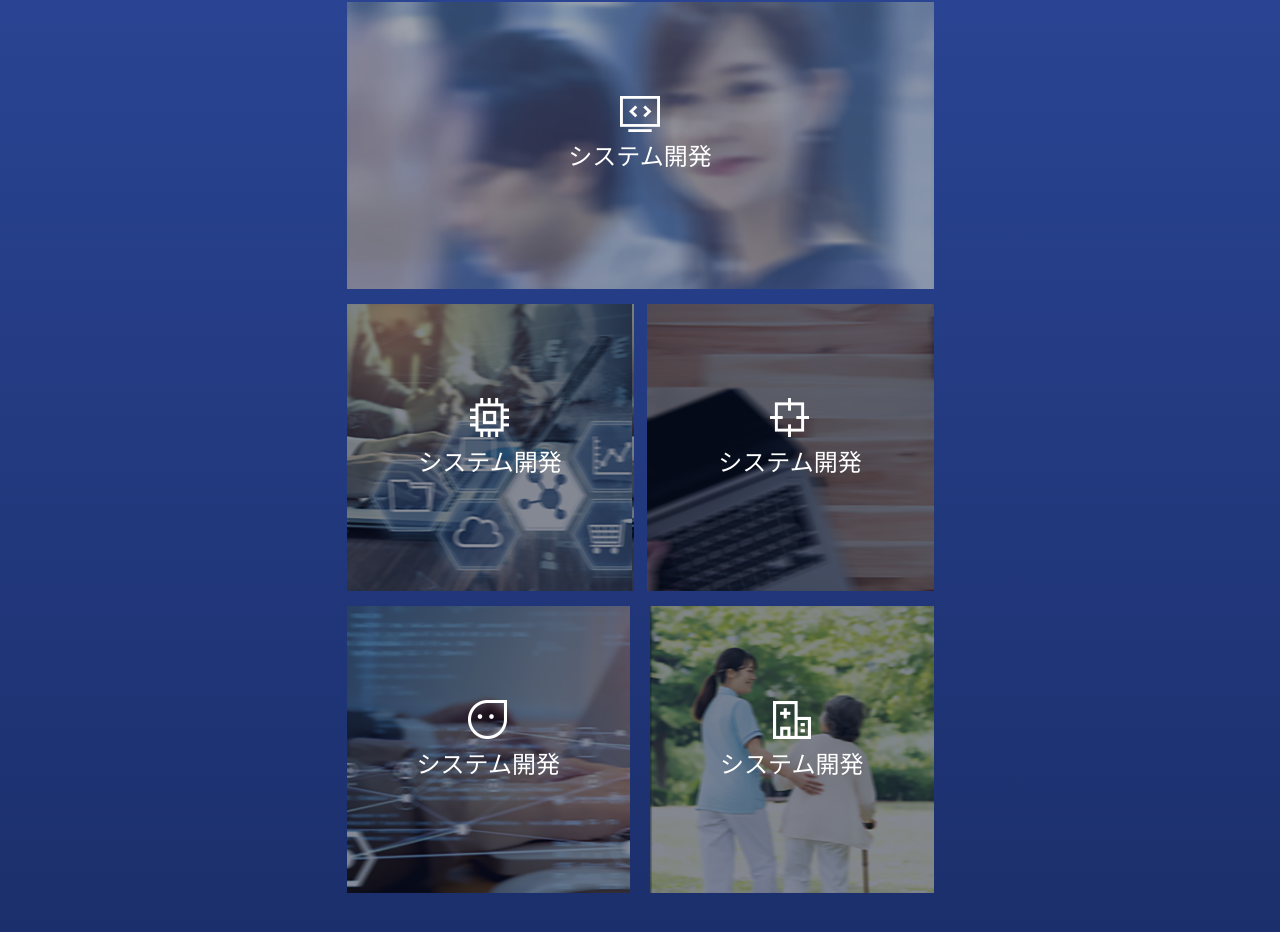
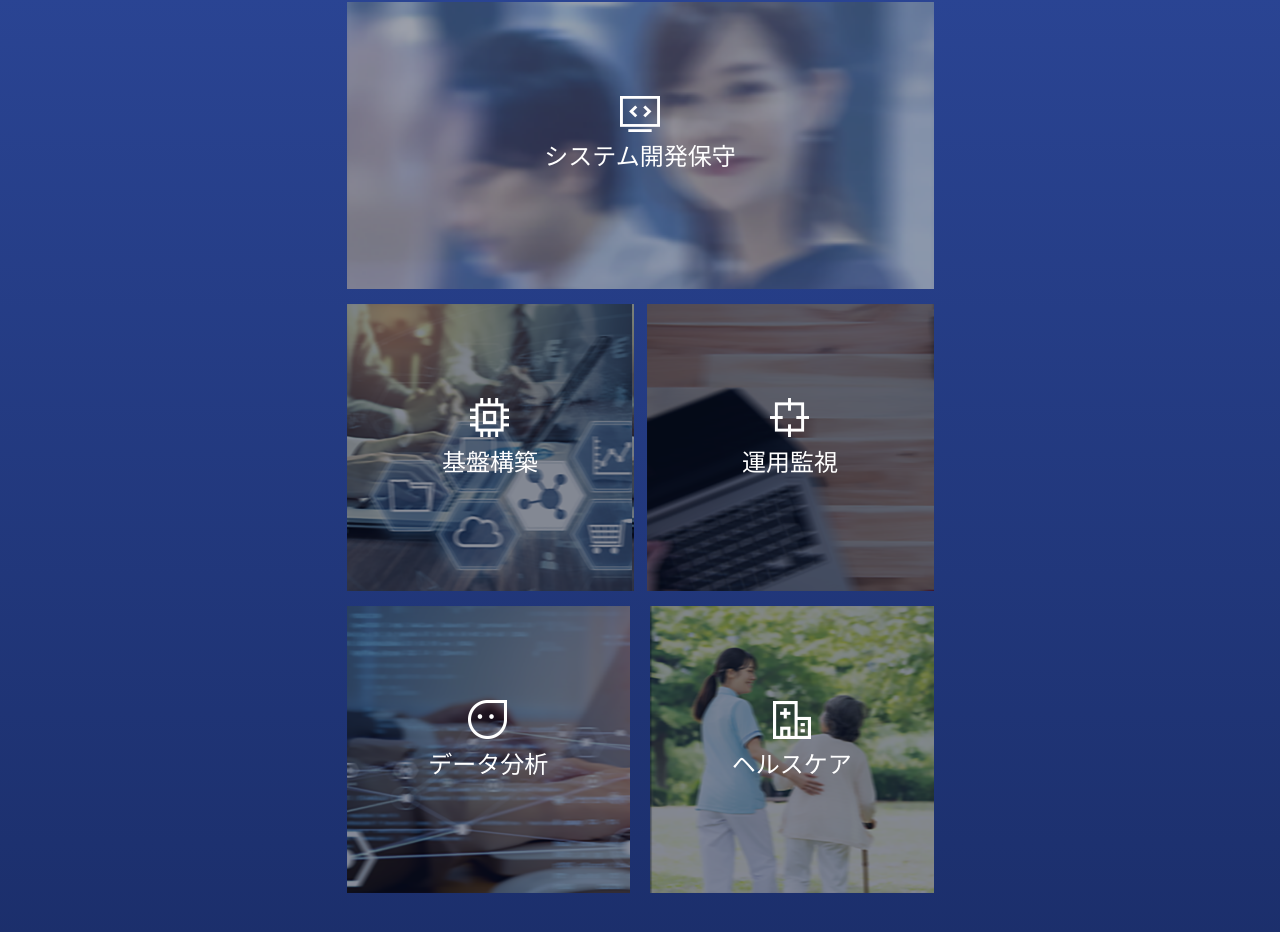
Before and after one commit to QrayTec/bighandz-www, a Nuxt app: page /index in a window 1280 px wide. Shown: the part 1070-2002 px from the top of the page. Built offline with nearby package versions, Linux system fonts and the light colour scheme.

Commit message:
🐛 更新主な業務的title

```diff
--- a/components/Main_tasks.vue
+++ b/components/Main_tasks.vue
@@ -12,7 +12,7 @@
                 <img src="~/assets/index_image/icon_kaifayewu.png" alt="icon_kaifayewu">
               </div>
               <div class="Card_Title">
-                システム開発
+                システム開発保守
               </div>
               <div class="Card_Text animate__fadeInUp animate__animated animate-hover">
                 <p>主な業務経験は製造、流通関係です。</p>
@@ -30,7 +30,7 @@
                   <img src="~/assets/index_image/icon_jijianyewu-01.png" alt="icon_kaifayewu">
                 </div>
                 <div class="Card_Title">
-                  システム開発
+                  基盤構築
                 </div>
                 <div class="Card_Text animate__fadeInUp animate__animated animate-hover">
                   <p>主な業務経験は製造、流通関係です。</p>
@@ -46,7 +46,7 @@
                 </div>
                 <div class="Card3_Content">
                   <div class="Card_Title">
-                    システム開発
+                    運用監視
                   </div>
                   <div class="Card_Text animate__fadeInUp animate__animated animate-hover">
                     <p>主な業務経験は製造、流通関係です。</p>
@@ -65,7 +65,7 @@
                 </div>
                 <div class="Card3_Content">
                   <div class="Card_Title">
-                    システム開発
+                    データ分析
                   </div>
                   <div class="Card_Text animate__fadeInUp animate__animated animate-hover">
                     <p>主な業務経験は製造、流通関係です。</p>
@@ -81,7 +81,7 @@
                   <img src="~/assets/index_image/icon_yiliaobaojianyewu-01.png" alt="icon_kaifayewu">
                 </div>
                 <div class="Card_Title">
-                  システム開発
+                  ヘルスケア
                 </div>
                 <div class="Card_Text animate__fadeInUp animate__animated animate-hover">
                   <p>主な業務経験は製造、流通関係です。</p>
```
